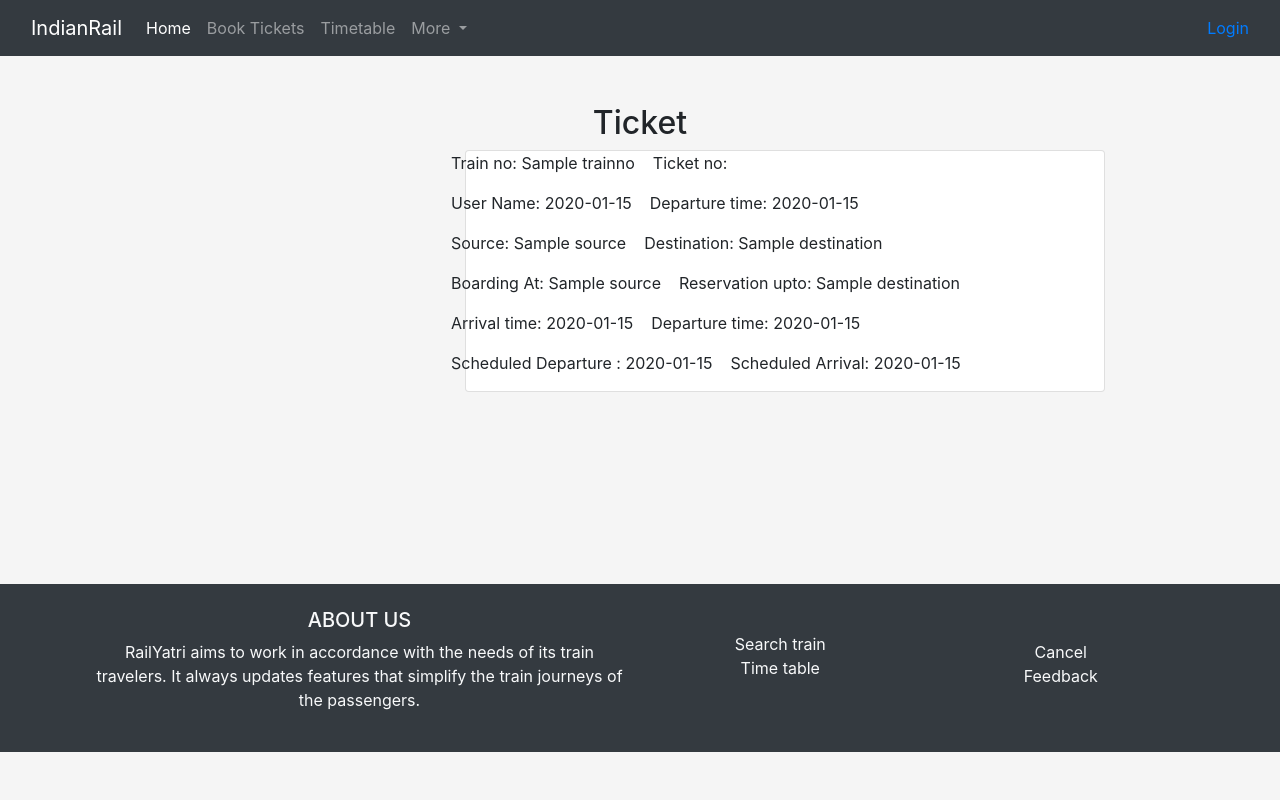
After one commit to ishita0202/Railway_System, a Django app: template railways/bookticket/templates/ticket.html in a window 1280 px wide. The commit adds this page. Run offline with Django 3.2, Linux system fonts and the light colour scheme; the template is opened without the code that fills it: most values are stand-ins (such as "Sample title", 1, 10 or a date in 2020); some libraries are stand-ins or nearby versions.

Commit message:
url for home page has been changed

```diff
--- /dev/null
+++ b/railways/bookticket/templates/ticket.html
@@ -0,0 +1,44 @@
+{% extends 'base1.html' %} {% block content %}
+
+{% comment %} <div class="container-fluid" style="background-image: url('/static/images/img1.jpg'); background-size:100% 100% "> {% endcomment %}
+<form class="row g-3" action="" method="post" align="center">
+  {% csrf_token %}
+  <br><br>
+ <div class="deprature_div">
+ <br><br>
+ <h2 align="center">Ticket</h2>
+  <div class="col" >
+      <div class="card" style="width: 40rem; height: 30rem >
+        <div class="card-body" action="" method="">
+        <div class="row">
+          <p   class="card-text">Train no:  {{ train.Trainno }}</p> &nbsp;&nbsp;&nbsp;&nbsp;
+          <p class="card-text">Ticket no: </p>
+          </div>
+          <div class="row">
+            <p class="card-text">User Name:  {{ train.arrivaltime}}</p>  &nbsp;&nbsp;&nbsp;&nbsp;
+            <p class="card-text">Departure time:  {{ train.departuretime}}</p>
+          </div>
+          <div class="row">
+            <p class="card-text">Source:  {{ train.Source}}</p>&nbsp;&nbsp;&nbsp;&nbsp;
+            <p class="card-text">Destination:  {{ train.Destination}}</p>
+          </div>
+          <div class="row">
+            <p class="card-text">Boarding At:  {{ train.Source}}</p>&nbsp;&nbsp;&nbsp;&nbsp;
+            <p class="card-text">Reservation upto:  {{ train.Destination}}</p>
+          </div>
+          <div class="row">
+            <p class="card-text">Arrival time:  {{ train.arrivaltime}}</p>  &nbsp;&nbsp;&nbsp;&nbsp;
+            <p class="card-text">Departure time:  {{ train.departuretime}}</p>
+          </div>
+          <div class="row">
+            <p class="card-text">Scheduled Departure :  {{ train.arrivaltime}}</p>  &nbsp;&nbsp;&nbsp;&nbsp;
+            <p class="card-text">Scheduled Arrival:  {{ train.departuretime}}</p>
+          </div>
+        </div>
+      </div><br><br>
+    </div>
+</div>
+</form>
+<br><br><br><br>
+</br><br>
+ {% endblock %}
--- a/railways/bookticket/urls.py
+++ b/railways/bookticket/urls.py
@@ -10,4 +10,5 @@ urlpatterns = [
     url('search/',views.search,name="search"),
     url('payment/',views.payment,name="payment"),
     url('timetable',views.timetable,name="timetable"),
+    url('ticket',views.ticket,name="ticket")
 ]
--- a/railways/loginmodule/templates/base.html
+++ b/railways/loginmodule/templates/base.html
@@ -103,7 +103,7 @@
         <h5 class="text-uppercase">About Us</h5>
 
         <p>
-          RailYatri aims to work in accordance with the needs
+         IndianRail aims to work in accordance with the needs
  of its train travelers. It always updates features that
  simplify the train journeys of the passengers.
       </div>
--- a/railways/loginmodule/urls.py
+++ b/railways/loginmodule/urls.py
@@ -11,6 +11,6 @@ urlpatterns = [
     url('logout/', views.logout_view ,name="logout"),
     url('invalidlogin/', views.invalidlogin,name="invalidlogin"),
     url('signup/',views.signup,name="signup"),
-    url('home/',views.home, name="home"),
+    url('',views.home, name="home"),
     url('feedback/',views.feedback,name="feedback"),
 ]
--- a/railways/loginmodule/views.py
+++ b/railways/loginmodule/views.py
@@ -84,6 +84,8 @@ def home(request):
      else:
         return render(request,'home.html')
 
+# def home_view(request):
+    # return render(request, 'account/main.html')
 
 def test(request):
     return render(request,'test.html')
--- a/railways/railways/urls.py
+++ b/railways/railways/urls.py
@@ -21,4 +21,5 @@ urlpatterns = [
     path('admin/', admin.site.urls),
     url('loginmodule/', include('loginmodule.urls',namespace='loginmodule')),
     url('bookticket/', include('bookticket.urls')),
+    path('', include('loginmodule.urls', namespace='loginmodule')),
 ]
```
Also changed, not shown: railways/bookticket/views.py (+8 -0 lines).
